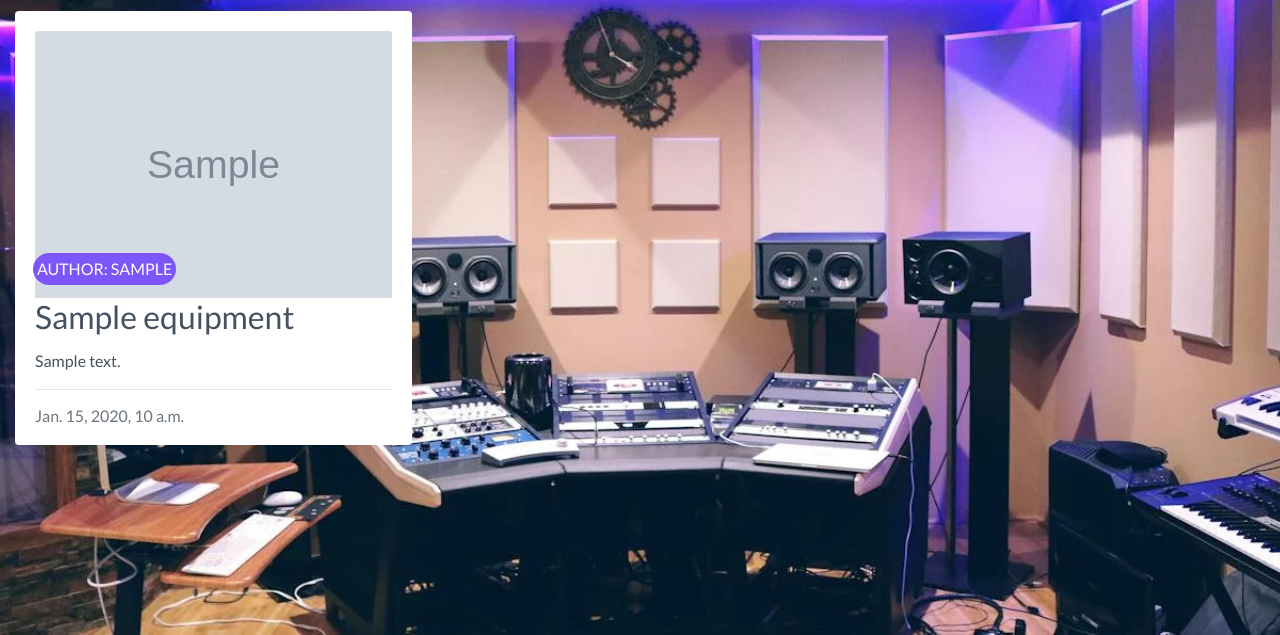
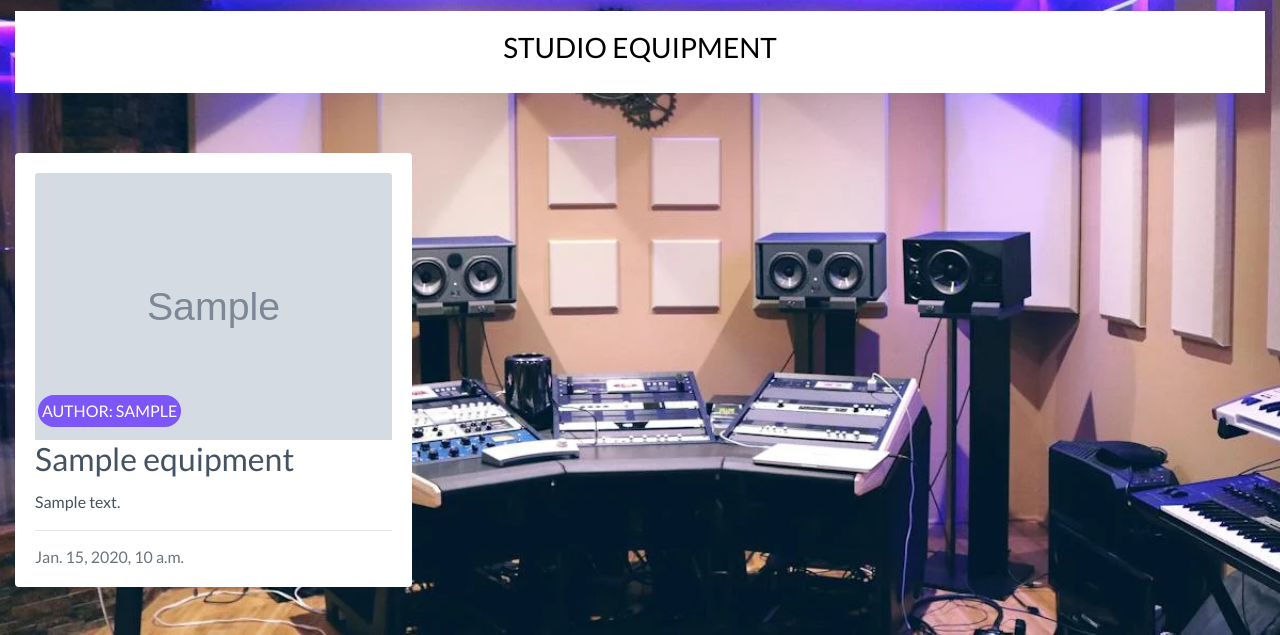
Before and after one commit to CathalSweeney6/citadel_studios, a Django app: page /equipment/ in a window 1280 px wide. Shown: the part 165-800 px from the top of the page. Run offline with Django 3.2, Linux system fonts and the light colour scheme; tables that the repository leaves empty hold one stand-in row (values such as "Sample post"); grey boxes marked "Sample" are stand-in pictures; some libraries are stand-ins or nearby versions.

Commit message:
edit css for equipment blog

```diff
--- a/citadel_studios/settings.py
+++ b/citadel_studios/settings.py
@@ -202,7 +202,7 @@ if 'USE_AWS' in os.environ:
 # Stripe
 FREE_DELIVERY_THRESHOLD = 50
 STANDARD_DELIVERY_PERCENTAGE = 10
-STRIPE_CURRENCY = 'usd'
+STRIPE_CURRENCY = 'eur'
 STRIPE_PUBLIC_KEY = os.getenv('STRIPE_PUBLIC_KEY', '')
 STRIPE_SECRET_KEY = os.getenv('STRIPE_SECRET_KEY', '')
 STRIPE_WH_SECRET = os.getenv('STRIPE_WH_SECRET', '')
--- a/static/css/base.css
+++ b/static/css/base.css
@@ -182,13 +182,18 @@ input[name='q']::placeholder {
 .card {
     border: none;
     background-color: white;
-        margin-block: 10rem;
+    margin-top: 60px;
 }
 
 .card-img-top {
     width: 100%;
     height: auto;
 }
+
+#eq_tag {
+    margin-top: 160px;
+}
+
 
 .image-container {
     position: relative;
@@ -198,7 +203,7 @@ input[name='q']::placeholder {
     position: absolute;
     bottom: 5%;
     min-width: 30%;
-    left: -2px;
+    left: 3px;
     background-color: #7d56fa;
     border-radius: 25px;
 }
--- a/templates/equipment.html
+++ b/templates/equipment.html
@@ -8,11 +8,15 @@
         <!-- Blog Entries Column -->
 
         <div class="col-12 mt-3 left">
+
+    <div class="col-md-12 mt-6 card-body bg-white text-center text-black" id="eq_tag">
+        <h3>STUDIO EQUIPMENT</h3>
+    </div>
+
             <div class="row">
-
                 {% for equipment in equipment_list %}
                 <div class="col-md-4">
-                    <div class="card mb-4">
+                    <div class="card mb-2">
                         <div class="card-body">
                             <div class="image-container">
                                 {% if "placeholder" in equipment.image.url %}
```
Also changed, not shown: static/favicon.png (added).
